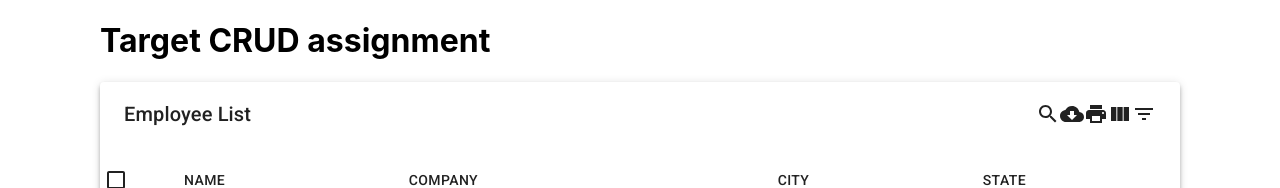
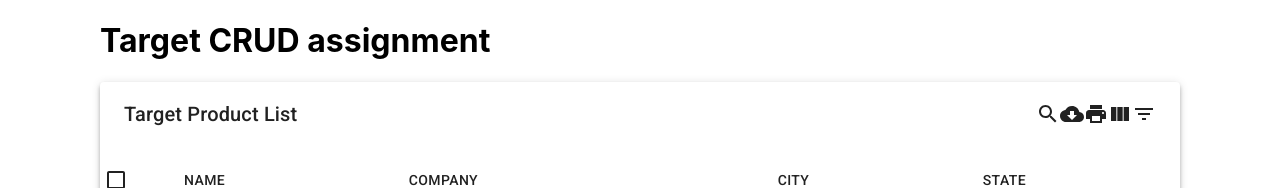
Before and after one commit to kiranFullStack/target-assignment, a React (Create React App) app: page / in a window 1280 px wide. Shown: the top 188 px of the page. Built offline with nearby package versions, Linux system fonts and the light colour scheme.

Commit message:
table name

```diff
--- a/src/App.js
+++ b/src/App.js
@@ -112,7 +112,7 @@
     <div className="container">
       <h1>Target CRUD assignment</h1>
       <MUIDataTable
-        title={"Employee List"}
+        title={"Target Product List"}
         data={data}
         columns={columns}
         options={options}
```
